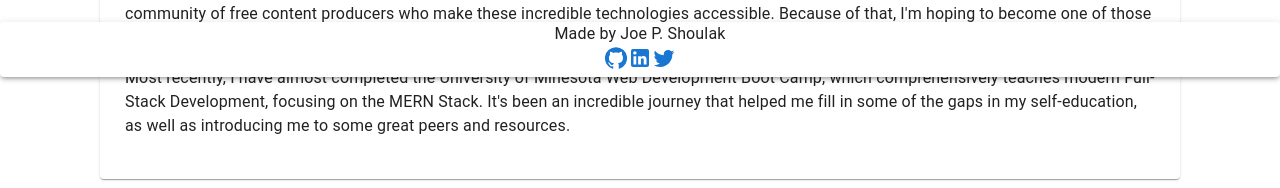
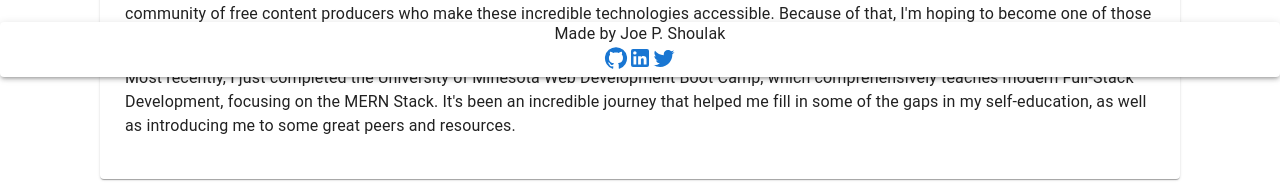
Before and after one commit to JoePShoulak/react-portfolio, a React (Create React App) app: page /#/ in a window 1280 px wide. Shown: the part 723-911 px from the top of the page. Built offline with nearby package versions, Linux system fonts and the light colour scheme.

Commit message:
updated about me section

```diff
--- a/src/pages/AboutMe.js
+++ b/src/pages/AboutMe.js
@@ -70,7 +70,7 @@ function AboutMe() {
         creators myself.
       </Type>
       <Type paragraph>
-        Most recently, I have almost completed the University of Minesota Web
+        Most recently, I just completed the University of Minesota Web
         Development Boot Camp, which comprehensively teaches modern Full-Stack
         Development, focusing on the MERN Stack. It's been an incredible journey
         that helped me fill in some of the gaps in my self-education, as well as
```
